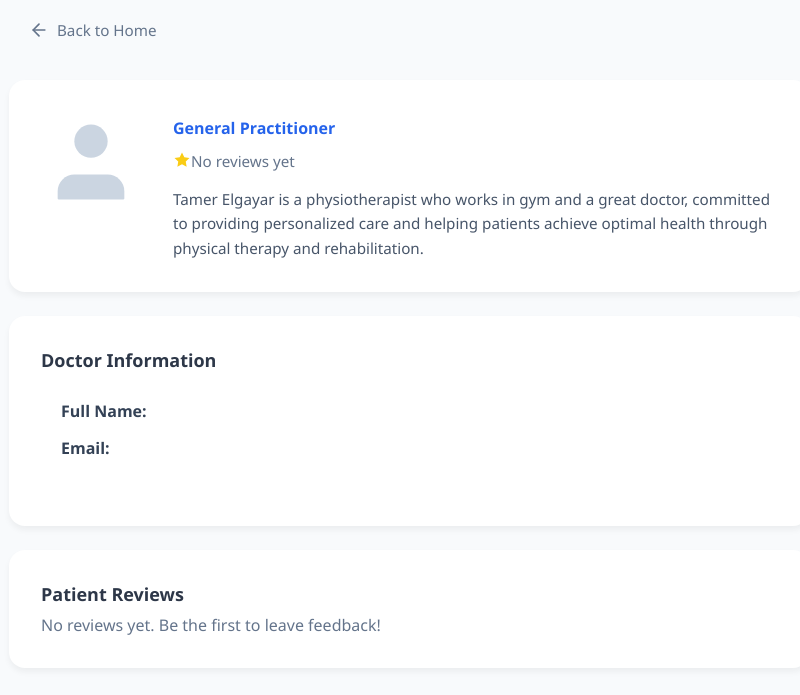
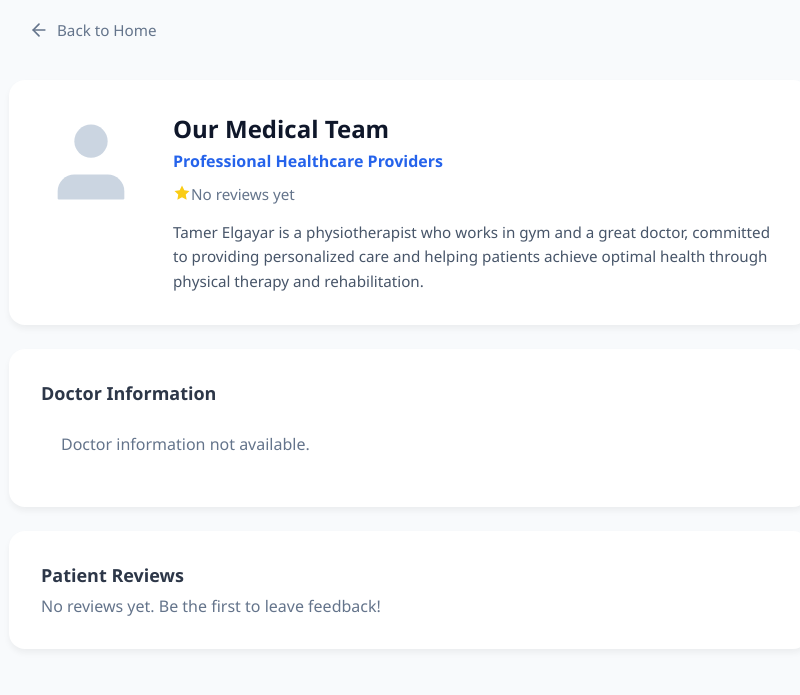
Before and after one commit to Abugabal-117/Clinexa, a Flask app: template src/templates/about-doctor.html in a window 1280 px wide. Shown: the top 695 px of the page, without its empty margins (231-1031 px from the left). Run offline with Flask 3, Linux system fonts and the light colour scheme; the template is opened without the code that fills it, so the values that code supplies are empty.

Commit message:
Fix test failures: add missing doctor_login route and handle None doctor objects in about-doctor template

```diff
--- a/src/app.py
+++ b/src/app.py
@@ -124,6 +124,10 @@
     elif role == 'doctor':
         return render_template('doctor-dashboard.html', user=user)
     return render_template('dashboard.html', user=user, appointments=[])
+
+@app.route('/doctor-login')
+def doctor_login():
+    return render_template('doctor-login.html')
 
 @app.route('/booking', methods=['GET', 'POST'])
 @patient_required
--- a/src/templates/about-doctor.html
+++ b/src/templates/about-doctor.html
@@ -58,8 +58,13 @@
                     </div>
 
                     <div class="doc-info">
+                        {% if doctor %}
                         <h1>{{ doctor.get_full_name() }}</h1>
                         <span class="doc-specialty">{{ doctor.specialization or 'General Practitioner' }}</span>
+                        {% else %}
+                        <h1>Our Medical Team</h1>
+                        <span class="doc-specialty">Professional Healthcare Providers</span>
+                        {% endif %}
 
                         <div class="rating-row">
                             <div class="stars">
@@ -89,6 +94,7 @@
             <div class="content-card">
                 <h3 class="section-title">Doctor Information</h3>
                 <div class="padding-20">
+                    {% if doctor %}
                     <div class="doctor-info-item">
                         <strong class="doctor-info-label">Full Name:</strong>
                         <p class="doctor-info-value">{{ doctor.get_full_name() }}</p>
@@ -109,6 +115,9 @@
                         <strong class="doctor-info-label">Email:</strong>
                         <p class="doctor-info-value">{{ doctor.email }}</p>
                     </div>
+                    {% else %}
+                    <p class="color-64748b">Doctor information not available.</p>
+                    {% endif %}
                 </div>
             </div>
 
@@ -177,6 +186,7 @@
                     Book Appointment
                 </a>
 
+                {% if doctor %}
                 <a href="{{ url_for('rating', doctor_id=doctor.user_id) }}"
                     class="btn btn-outline-blue display-flex-center text-decoration-none">
                     <svg class="svg-icon margin-right-8px" width="20" height="20" viewBox="0 0 24 24" fill="none"
@@ -185,6 +195,7 @@
                     </svg>
                     Rate Doctor
                 </a>
+                {% endif %}
             </div>
             {% elif not session.get('user') %}
             <div class="action-buttons-row">
```
